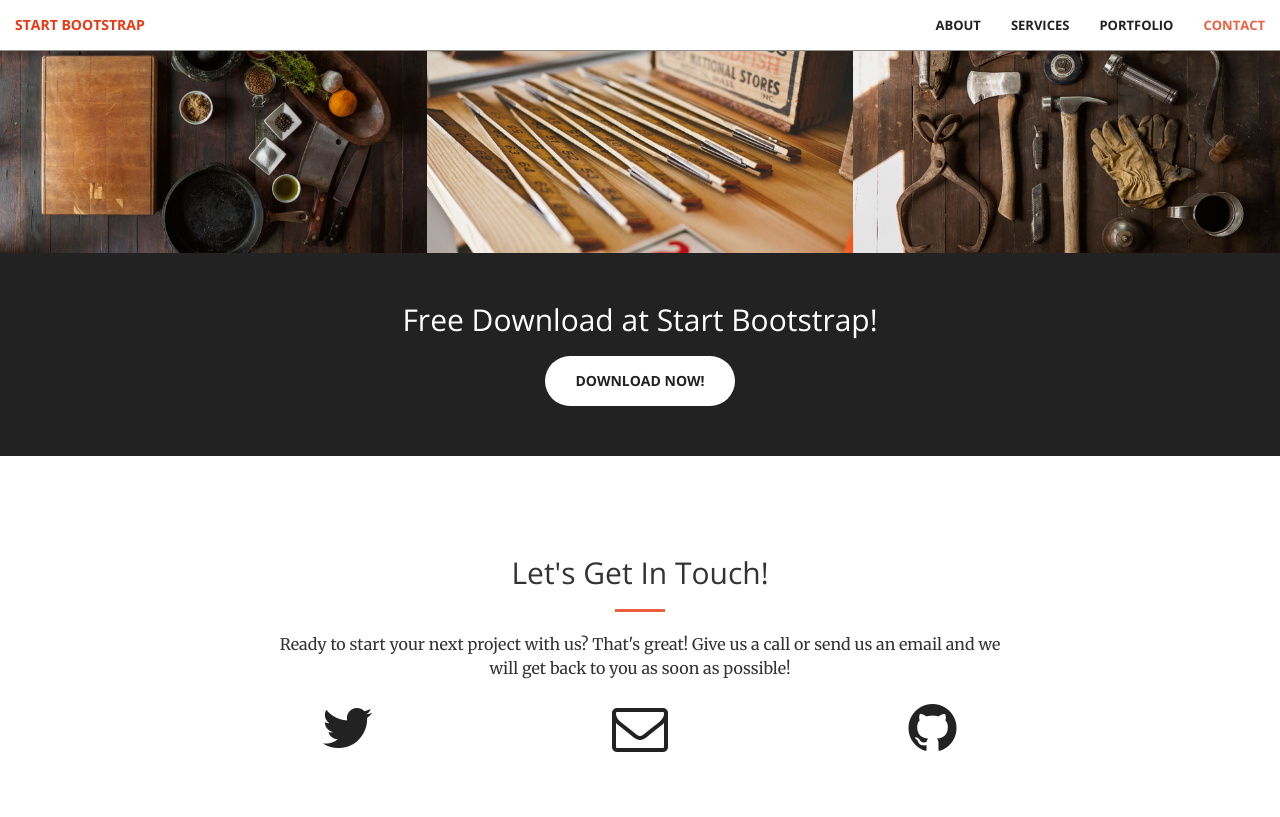
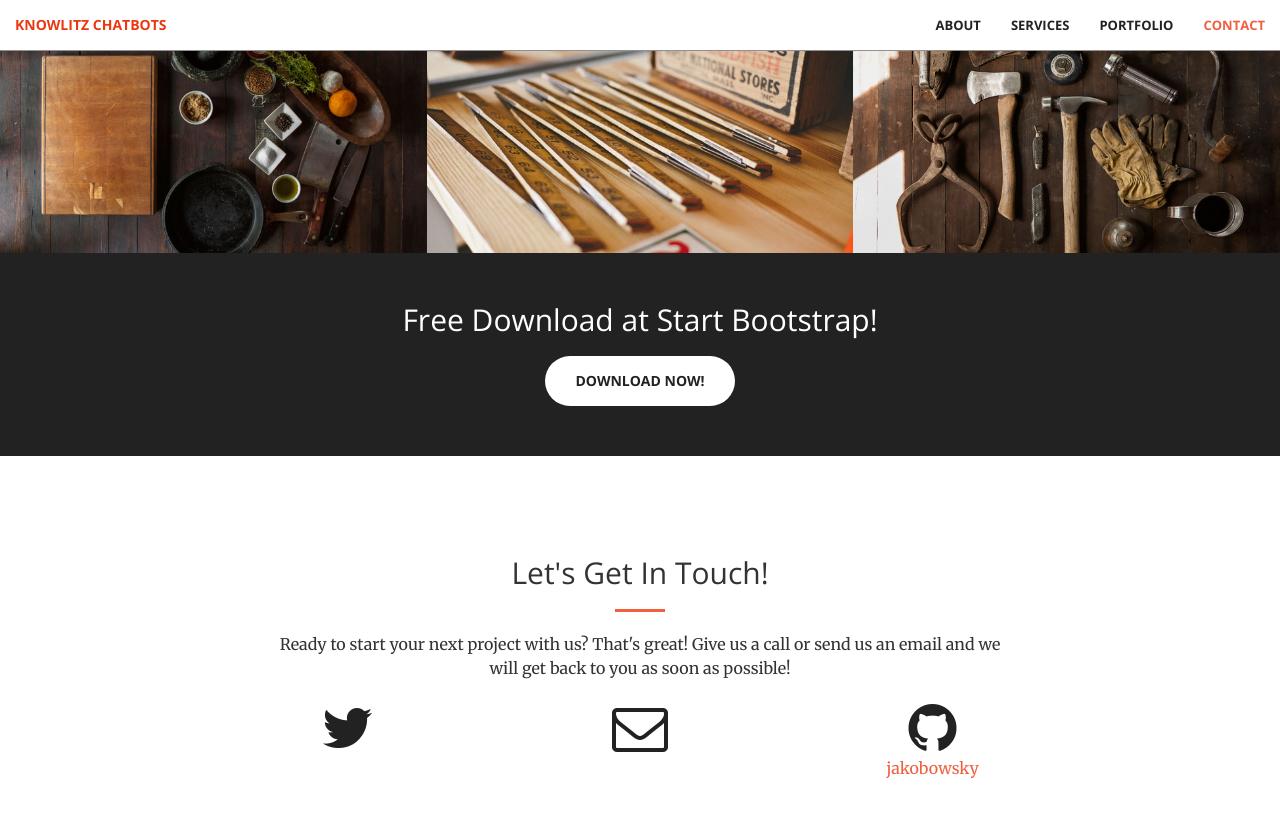
Before and after one commit to jakobowsky/jakobowsky.github.io, a Jekyll site: the page built from index.html, in a window 1280 px wide and 900 px high, scrolled down 1981 px. Shown: the top 817 px of the window. Built offline with Jekyll 4.4.1, drawn with Linux system fonts in a browser that asks for light colours.

Commit message:
knowlitz

```diff
--- /dev/null
+++ b/Gemfile
@@ -0,0 +1,2 @@
+source 'https://rubygems.org'
+gem 'github-pages', group: :jekyll_plugins
--- a/_config.yml
+++ b/_config.yml
@@ -1,12 +1,12 @@
 # Site settings
-title:
+title: Knowlitz Company
 email:
 description: > # this means to ignore newlines until "baseurl:"
 baseurl: "" # the subpath of your site, e.g. /blog/
 url: "" # the base hostname & protocol for your site
 
 twitter_username:
-github_username:
+github_username: jakobowsky
 
 # Build settings
 markdown: kramdown
--- a/_includes/nav.html
+++ b/_includes/nav.html
@@ -8,7 +8,7 @@
                 <span class="icon-bar"></span>
                 <span class="icon-bar"></span>
             </button>
-            <a class="navbar-brand page-scroll" href="#page-top">Start Bootstrap</a>
+            <a class="navbar-brand page-scroll" href="#page-top">KNOWLITZ CHATBOTS</a>
         </div>
 
         <!-- Collect the nav links, forms, and other content for toggling -->
```
Also changed, not shown: Gemfile.lock (added).
